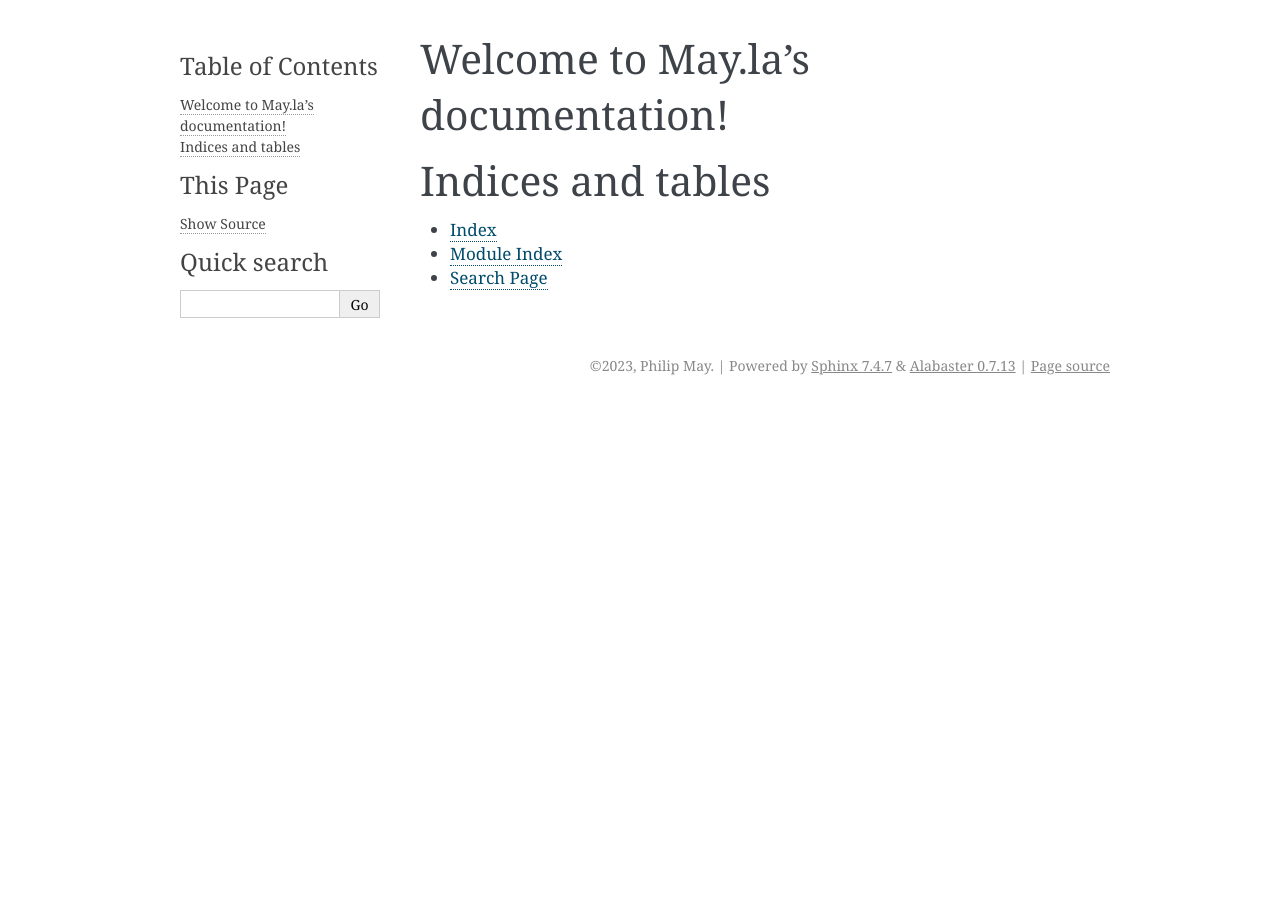
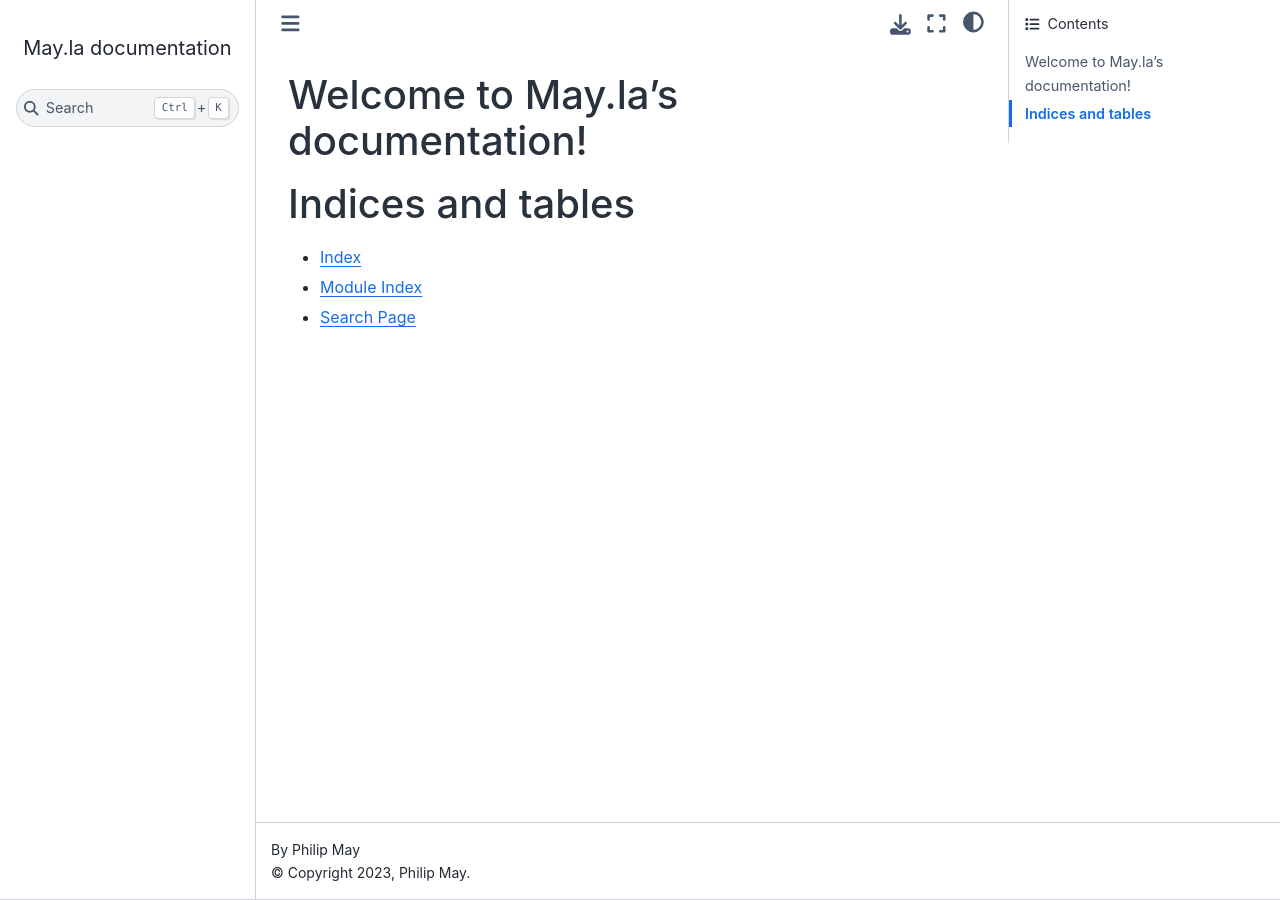
Before and after one commit to PhilipMay/PhilipMay_org, a Sphinx documentation site: the page built from source/index.rst, in a window 1280 px wide. Built offline with Sphinx 7.4.7 and the Sphinx Book theme 1.1.4, drawn with Linux system fonts in a browser that asks for light colours.

```diff
--- a/source/conf.py
+++ b/source/conf.py
@@ -13,7 +13,10 @@ author = 'Philip May'
 # -- General configuration ---------------------------------------------------
 # https://www.sphinx-doc.org/en/master/usage/configuration.html#general-configuration
 
-extensions = []
+extensions = [
+    # "myst_parser",  # not needed when myst_nb is active
+    "myst_nb",
+]
 
 templates_path = ['_templates']
 exclude_patterns = []
@@ -23,5 +26,11 @@ exclude_patterns = []
 # -- Options for HTML output -------------------------------------------------
 # https://www.sphinx-doc.org/en/master/usage/configuration.html#options-for-html-output
 
-html_theme = 'alabaster'
+# https://github.com/executablebooks/sphinx-book-theme
+# https://sphinx-book-theme.readthedocs.io/
+html_theme = 'sphinx_book_theme'
+
 html_static_path = ['_static']
+
+# https://myst-nb.readthedocs.io/en/latest/computation/execute.html
+nb_execution_mode = "off"
```
